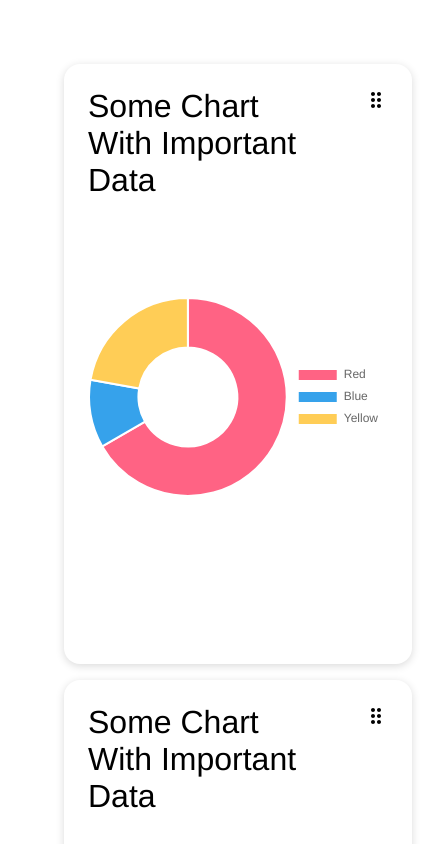
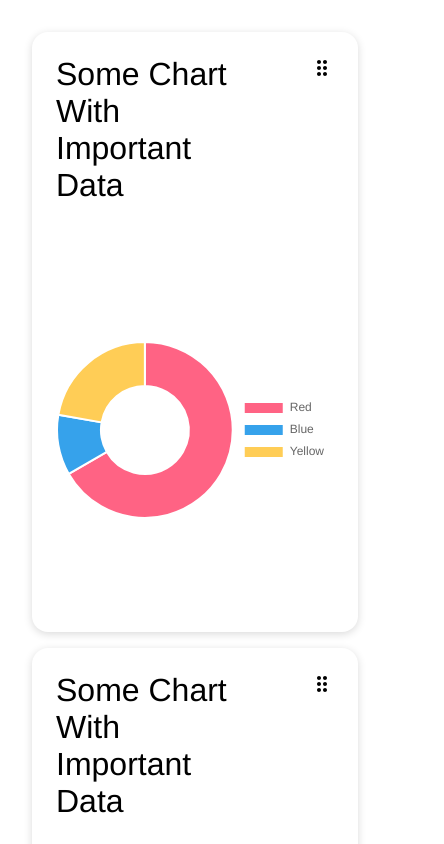
Before and after one commit to Raskolnikoff-D-503/Understand-AI, a React app: page / in a window 390 px wide. Shown: the top 844 px of the page, 444 px wide, since content can reach past the window. Built offline with nearby package versions, Linux system fonts and the light colour scheme.

Commit message:
responsive charts

```diff
--- a/src/components/Section/Section.scss
+++ b/src/components/Section/Section.scss
@@ -1,5 +1,4 @@
 .section {
-  padding: 32px;
   height: 100%;
   min-width: fit-content;
   align-items: start;
--- a/src/widgets/CardWithChartExample/CardWithChartExample.scss
+++ b/src/widgets/CardWithChartExample/CardWithChartExample.scss
@@ -7,8 +7,15 @@
 
   &__container {
     height: 100%;
-    width: 100%;
-    display: flex;
-    justify-content: center;
+    position: relative;
+  }
+
+  &__chart-wrapper {
+    height: 100%;
+    position: absolute;
+    top: 0;
+    left: 0;
+    right: 0;
+    bottom: 0;
   }
 }
--- a/src/widgets/CardWithChartExample/CardWithChartExample.tsx
+++ b/src/widgets/CardWithChartExample/CardWithChartExample.tsx
@@ -25,7 +25,7 @@ const data: ChartData<'doughnut'> = {
 
 const options: ChartOptions = {
   responsive: true,
-  maintainAspectRatio: true,
+  maintainAspectRatio: false,
   plugins: {legend: {position: 'right'}},
   aspectRatio: 1,
 };
@@ -39,7 +39,9 @@ export const CardWithChartExample = ({id, className}: Props) => {
       isDraggable
     >
       <div className="card-with-chart__container">
-        <Doughnut data={data} options={options} />
+        <div className="card-with-chart__chart-wrapper">
+          <Doughnut data={data} options={options} />
+        </div>
       </div>
     </Card>
   );
```
